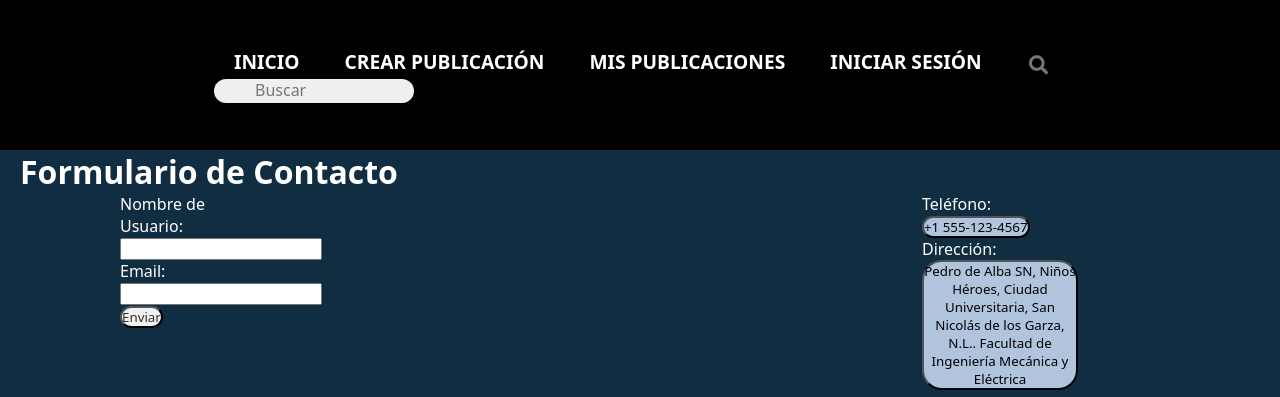
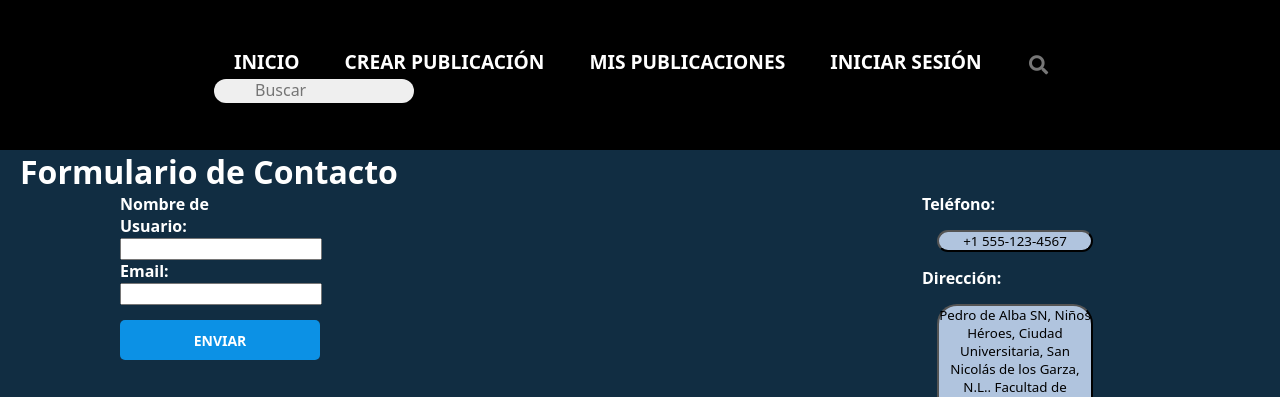
Before and after one commit to Equinoxe-Grammer/WebRequiem, a PHP site: page /Reportes.html in a window 1280 px wide; the page is wider, and only the part inside the window is pictured. Shown: the top 397 px of that part. Run offline with PHP 8.4, Linux system fonts and the light colour scheme.

Commit message:
Se modifico el diseño de la página de reportes

```diff
--- a/CSS/Estilo-Reportes.css
+++ b/CSS/Estilo-Reportes.css
@@ -5,6 +5,30 @@
   box-sizing: border-box;
   font-family: system-ui, -apple-system, BlinkMacSystemFont, 'Segoe UI', Roboto, Oxygen, Ubuntu, Cantarell, 'Open Sans', 'Helvetica Neue', sans-serif;
 }
+
+body {
+  background-color: #112D42;
+}
+
+.btn-envi{
+  width: 200px;
+  height: 40px;
+  border: none;
+  border-radius: 5px;
+  background: #0C91E5;
+  color: #FFF;
+  margin: 15px 0 10px 0;
+  font-size: 14px;
+  font-weight: 600;
+  text-transform: uppercase;
+  cursor: pointer;
+  transition: all .5s;
+}
+
+.btn-envi:hover{
+  background: #5EBEC3;
+}
+
 
 /** MENÚ DE NAVEGACIÓN */
 nav{
@@ -97,8 +121,8 @@ nav .input-container i{
 .btn {
     box-sizing: border-box;
     -webkit-appearance: none;
-       -moz-appearance: none;
-            appearance: none;
+    -moz-appearance: none;
+    appearance: none;
     background-color: transparent;
     border: 2px solid #e74c3c;
     border-radius: 0.6em;
@@ -109,8 +133,8 @@ nav .input-container i{
     display: -ms-flexbox;
     display: flex;
     -webkit-align-self: center;
-        -ms-flex-item-align: center;
-            align-self: center;
+    -ms-flex-item-align: center;
+    align-self: center;
     font-size: 1rem;
     font-weight: 400;
     line-height: 1;
@@ -139,9 +163,7 @@ nav .input-container i{
     justify-content: center;
     align-items: center;
   }
-  body {
-    background-color: #112D42;
-  }
+
   .form-container, .formulario {
     display: flex;
     align-items: flex-start;
@@ -153,7 +175,8 @@ nav .input-container i{
   .form-container label {
     display: block;
     width: 150px;
-
+    font-size: 16px;
+    font-weight: 600;
   }
   .datos2 {
     padding-left: 600px;
@@ -162,51 +185,29 @@ nav .input-container i{
   .datos1 {
     padding-left: 100px;
   }
-  .botonenvi {
-    background-color: #f1f1f1;
-    color: #333;
-  }
 
-  .botonenvi:hover {
-    background-color: lightgreen;
-    color: #f1f1f1;
-  }
+
   button {
     background-color: lightsteelblue;
     border-radius: 20px;
+    width: 100%;
+    margin: 15px;
   }
-  .mapaf {
-     border-radius: 20px;
-     margin-top: 20px;
-  }
+
   .formulario2 {
-    margin-top: -300px;
+    margin-top: -250px;
     margin-left: 20px;
   }
+
   .barra {
     margin-left: 190px;
     margin-top: -25px;
-  }
-  .dropdown {
-    margin-bottom: 10px;
-  }
-
-  .dropdown select {
-    width: 200px;
-    padding: 5px;
-    font-size: 16px;
-  }
-
-  .dropdown textarea {
-    width: 200px;
-    height: 100px;
-    padding: 5px;
-    font-size: 16px;
   }
 
   .submit-btn {
     margin-top: 10px;
   }
+
   .reptext {
     margin-top: 9px;
     width: 600px;
@@ -217,11 +218,12 @@ nav .input-container i{
     margin-left: 25px;
     margin-top: 20px;
   }
+
   #texto{
     width: 600px;
-    height: 200px;
-  }
-  .enviar2:hover{
-    background-color: lightgreen;
-    color: #f1f1f1;
-  }
+    height: 150px;
+    resize: none;
+    padding: 15px;
+    border-radius: 25px;
+    box-shadow: 5px 5px 10px 5px #000;
+    }
--- a/Reportes.html
+++ b/Reportes.html
@@ -38,7 +38,7 @@
             <label for="email">Email:</label>
             <input type="email" id="email" name="email" required>
             <br>
-            <button type="submit" class="botonenvi">Enviar</button>
+            <button type="submit" class="btn-envi">Enviar</button>
           </form>
       </div>
 
@@ -68,7 +68,7 @@
   <form onsubmit="limpiarTexto();" class="repotext">
     <textarea id="texto" rows="4" cols="50" placeholder="Escribe tu texto aquí..." ></textarea>
     <br>
-    <input type="submit" value="Enviar" class="enviar2">
+    <input type="submit" value="Enviar" class="btn-envi">
   </form>
 </body>
 </html>
```
